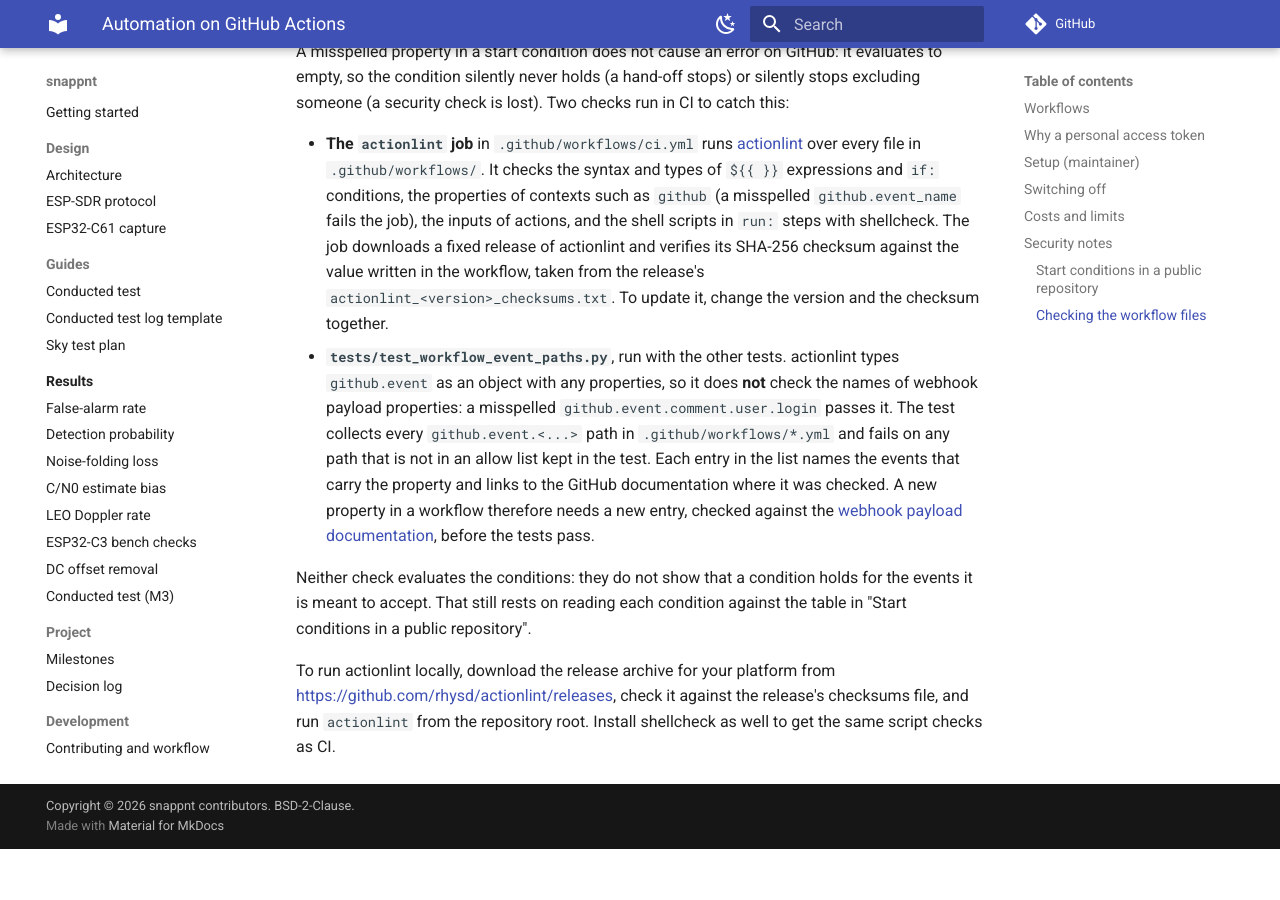
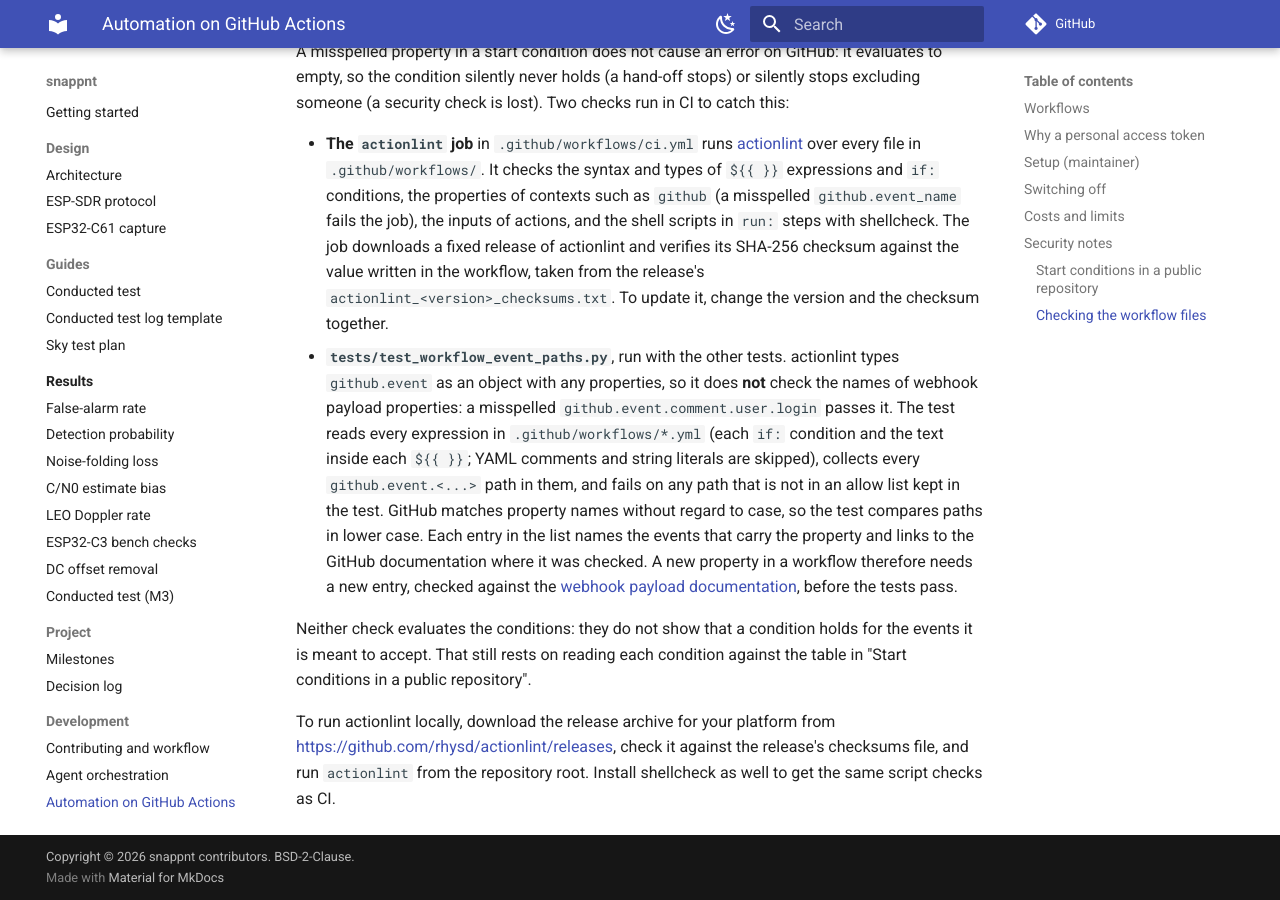
Before and after one commit to h-shiono/snappnt, an MkDocs documentation site: the page built from docs/development/automation.md, in a window 1280 px wide and 900 px high, scrolled down 6307 px. Built offline with MkDocs 1.6.1 and Material for MkDocs 9.7.7, drawn with Linux system fonts in a browser that asks for light colours; comment, search, counter and statistics services are not loaded; before the commit the page ends 7156 px from its top, so only the background shows below that.

Commit message:
Check only expressions, without regard to case, for github.event paths
GitHub matches context and property names without regard to case, so
GitHub.Event.Comment.User.Logn evaluates on GitHub (actionlint 1.7.12
accepts it too) but escaped the test. Match case-insensitively and
compare paths in lower case.

The test read workflow files as plain text, so a path in a YAML comment
or a string literal counted as used. Parse the files and scan only `if:`
conditions and the text inside `${{ }}`, with string literals blanked.

Co-Authored-By: Claude Opus 5.5 <noreply@anthropic.com>
Signed-off-by: h-shiono <hato.gnss@gmail.com>

```diff
--- a/docs/development/automation.md
+++ b/docs/development/automation.md
@@ -203,10 +203,13 @@ someone (a security check is lost). Two checks run in CI to catch this:
 - **`tests/test_workflow_event_paths.py`**, run with the other tests. actionlint types
   `github.event` as an object with any properties, so it does **not** check the names of
   webhook payload properties: a misspelled `github.event.comment.user.login` passes it. The
-  test collects every `github.event.<...>` path in `.github/workflows/*.yml` and fails on any
-  path that is not in an allow list kept in the test. Each entry in the list names the events
-  that carry the property and links to the GitHub documentation where it was checked. A new
-  property in a workflow therefore needs a new entry, checked against the
+  test reads every expression in `.github/workflows/*.yml` (each `if:` condition and the text
+  inside each `${{ }}`; YAML comments and string literals are skipped), collects every
+  `github.event.<...>` path in them, and fails on any path that is not in an allow list kept
+  in the test. GitHub matches property names without regard to case, so the test compares
+  paths in lower case. Each entry in the list names the events that carry the property and
+  links to the GitHub documentation where it was checked. A new property in a workflow
+  therefore needs a new entry, checked against the
   [webhook payload documentation](https://docs.github.com/en/webhooks/webhook-events-and-payloads),
   before the tests pass.
 
```
Also changed, not shown: 1 other file.
